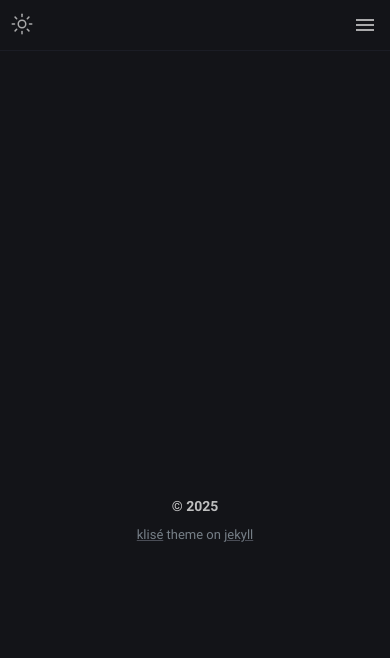
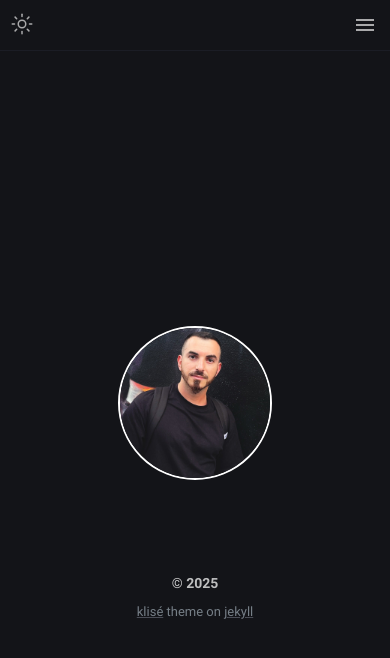
Before and after one commit to Extravenger/extravenger.github.io, a Jekyll site: the page built from about.md, in a window 390 px wide. Shown: the top 658 px of the page. Built offline with Jekyll 4.4.1, drawn with Linux system fonts in a browser that asks for light colours.

Commit message:
Update about.html

```diff
--- a/_layouts/about.html
+++ b/_layouts/about.html
@@ -29,6 +29,9 @@ layout: compress
   <div class="wrapper">
     <main aria-label="Content">
       <div class="centered-content">
+        <!-- Image with fixed size and responsive adjustments -->
+        <img src="https://extravenger.github.io/assets/img/amit.jpg" alt="Profile Image" class="profile-image" />
+
         <!-- Typing effect container -->
         <h1 class="typing-animation"></h1>
       </div>
@@ -76,6 +79,35 @@ layout: compress
         border-color: transparent;
       }
     }
+
+    /* Image Styling */
+    .profile-image {
+      width: 200px;
+      height: 200px;
+      margin-bottom: 20px;
+      border-radius: 50%;
+      border: 2px solid #fff;
+      object-fit: cover;
+      transition: transform 0.3s ease;
+    }
+
+    .profile-image:hover {
+      transform: scale(1.05);
+    }
+
+    /* Adjust layout on smaller screens */
+    @media (max-width: 600px) {
+      .profile-image {
+        width: 150px;
+        height: 150px;
+      }
+      .typing-animation {
+        font-size: 1.5rem;
+      }
+      .wrapper {
+        padding: 10px;
+      }
+    }
   </style>
 
   <script>
```
